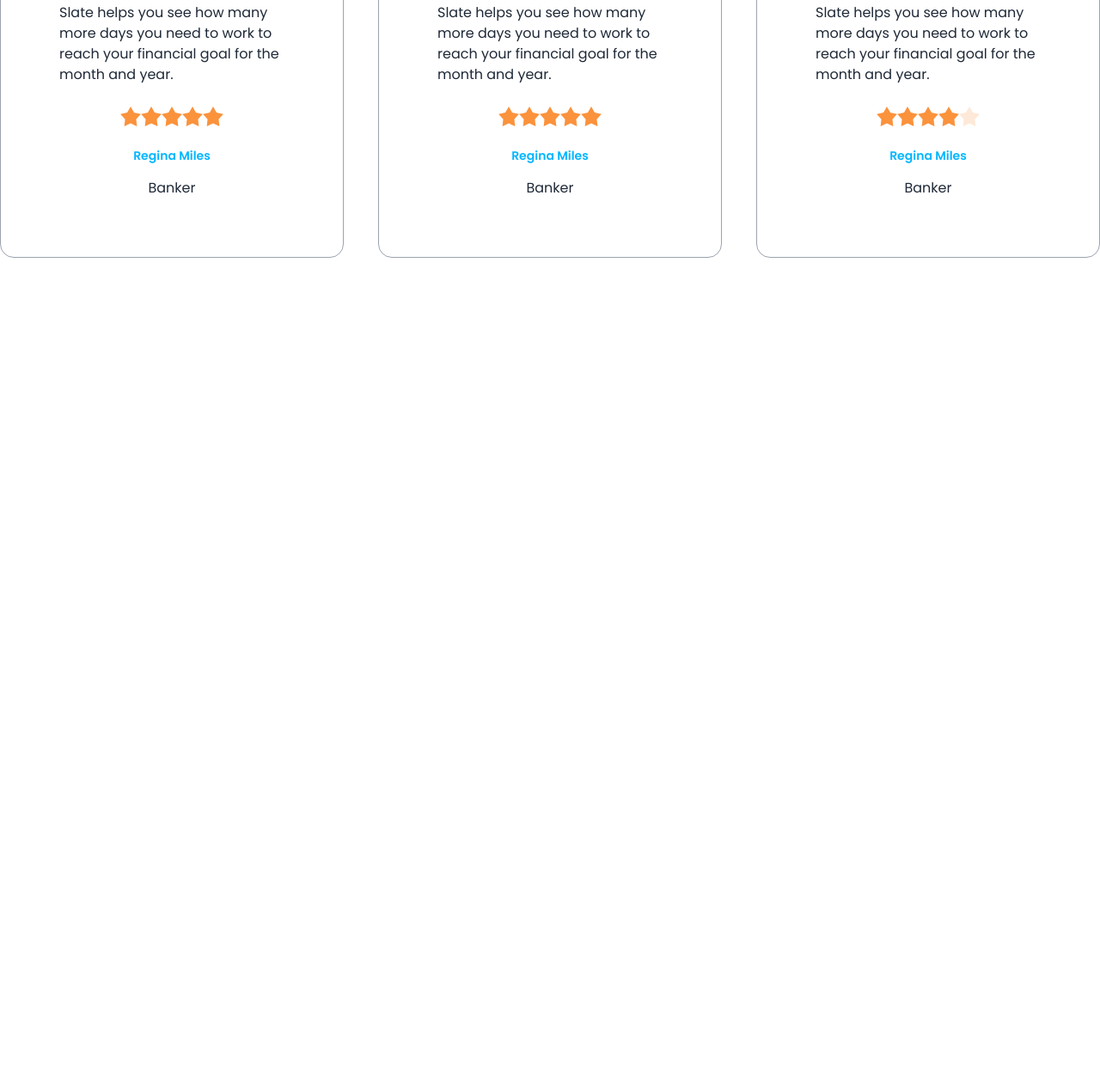
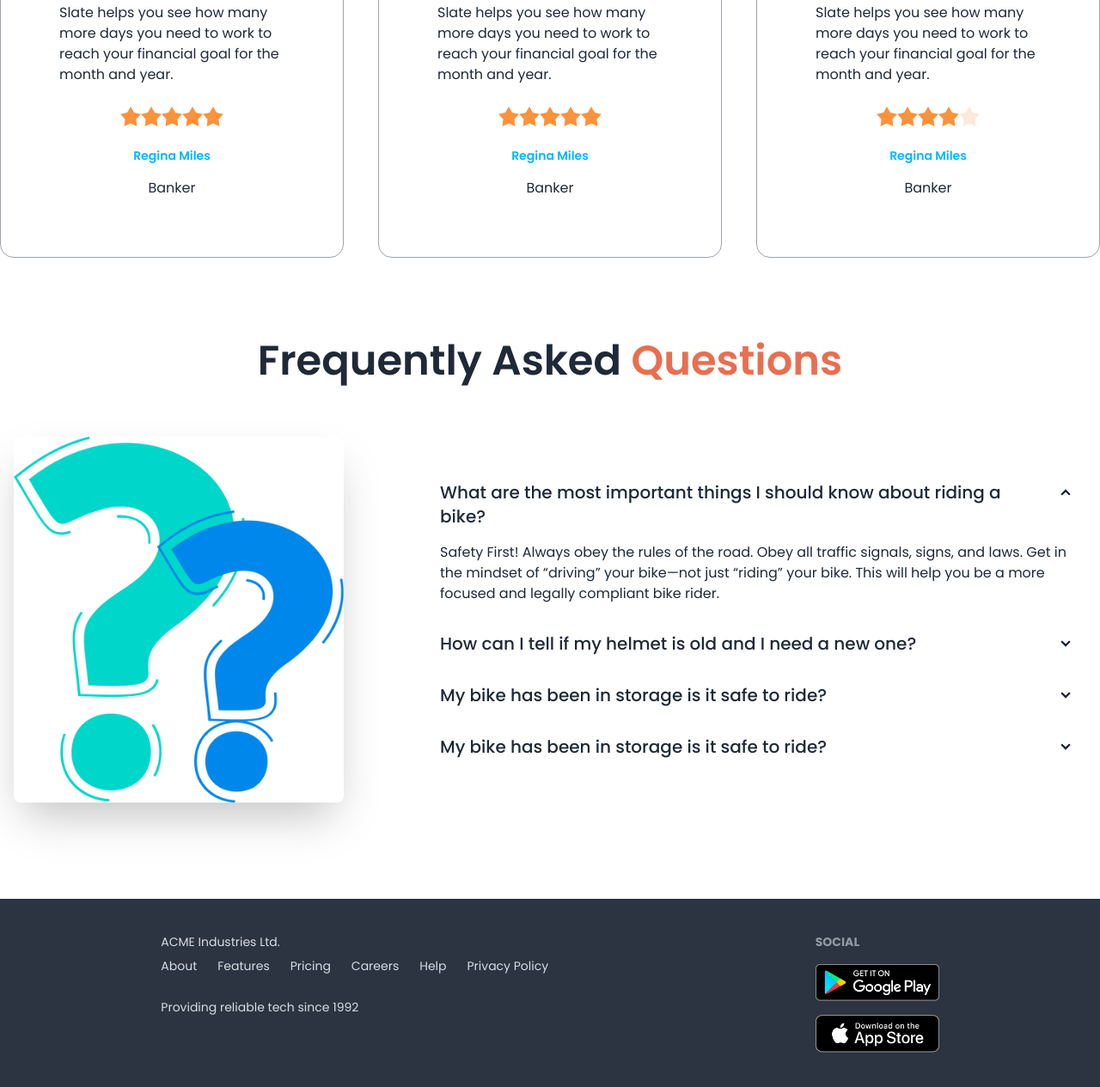
Before and after one commit to Nahin69/Biker-zone, a plain HTML site: page index.html in a window 1280 px wide. Shown: the part 1708-2973 px from the top of the page at 86% size. Before the commit the page ends 2008 px from the top, so only its background shows below. Drawn offline with nearby package versions, Linux system fonts and the light colour scheme.

Commit message:
faq and footer

```diff
--- a/index.html
+++ b/index.html
@@ -209,7 +209,8 @@
           <figure><img src="/images/others/latest1.png" alt="Shoes" /></figure>
           <div class="card-body">
             <h2 class="card-title text-3xl">Ducati XDIAVEL S-73</h2>
-            <p>Lorem ipsum dolor sit amet, consectetur adipiscing elit. Lacus, fermentum amet faucibus sed id nisi lectus at.</p>
+            <p>Lorem ipsum dolor sit amet, consectetur adipiscing elit. Lacus, fermentum amet faucibus sed id nisi
+              lectus at.</p>
             <div class="card-actions">
               <button class="btn bg-bike-primary uppercase text-white">Buy Now</button>
             </div>
@@ -220,7 +221,8 @@
           <figure><img src="/images/others/latest2.png" alt="Shoes" /></figure>
           <div class="card-body">
             <h2 class="card-title text-3xl">Ducati XDIAVEL S-73</h2>
-            <p>Lorem ipsum dolor sit amet, consectetur adipiscing elit. Lacus, fermentum amet faucibus sed id nisi lectus at.</p>
+            <p>Lorem ipsum dolor sit amet, consectetur adipiscing elit. Lacus, fermentum amet faucibus sed id nisi
+              lectus at.</p>
             <div class="card-actions">
               <button class="btn bg-bike-primary uppercase text-white">Buy Now</button>
             </div>
@@ -231,7 +233,8 @@
           <figure><img src="/images/others/latest3.png" alt="Shoes" /></figure>
           <div class="card-body">
             <h2 class="card-title text-3xl">Ducati XDIAVEL S-73</h2>
-            <p>Lorem ipsum dolor sit amet, consectetur adipiscing elit. Lacus, fermentum amet faucibus sed id nisi lectus at.</p>
+            <p>Lorem ipsum dolor sit amet, consectetur adipiscing elit. Lacus, fermentum amet faucibus sed id nisi
+              lectus at.</p>
             <div class="card-actions">
               <button class="btn bg-bike-primary uppercase text-white">Buy Now</button>
             </div>
@@ -243,7 +246,8 @@
     <!-- happy clients -->
 
     <section>
-      <h3 class="text-5xl mb-12 font-semibold text-center">Happy <span class="text-bike-primary">Clients says</span></h3>
+      <h3 class="text-5xl mb-12 font-semibold text-center">Happy <span class="text-bike-primary">Clients says</span>
+      </h3>
 
       <div class="grid gap-10 grid-cols-1 md:grid-cols-2 lg:grid-cols-3">
 
@@ -261,7 +265,7 @@
               <input type="radio" name="rating-2" class="mask mask-star-2 bg-orange-400" />
               <input type="radio" name="rating-2" class="mask mask-star-2 bg-orange-400" />
               <input type="radio" name="rating-2" class="mask mask-star-2 bg-orange-400" />
-                <input type="radio" name="rating-2" class="mask mask-star-2 bg-orange-400" checked  />
+              <input type="radio" name="rating-2" class="mask mask-star-2 bg-orange-400" checked />
               <input type="radio" name="rating-2" class="mask mask-star-2 bg-orange-400" />
             </div>
 
@@ -287,7 +291,7 @@
               <input type="radio" name="rating-2" class="mask mask-star-2 bg-orange-400" />
               <input type="radio" name="rating-2" class="mask mask-star-2 bg-orange-400" />
               <input type="radio" name="rating-2" class="mask mask-star-2 bg-orange-400" />
-                <input type="radio" name="rating-2" class="mask mask-star-2 bg-orange-400" checked  />
+              <input type="radio" name="rating-2" class="mask mask-star-2 bg-orange-400" checked />
               <input type="radio" name="rating-2" class="mask mask-star-2 bg-orange-400" />
             </div>
 
@@ -313,7 +317,7 @@
               <input type="radio" name="rating-2" class="mask mask-star-2 bg-orange-400" />
               <input type="radio" name="rating-2" class="mask mask-star-2 bg-orange-400" />
               <input type="radio" name="rating-2" class="mask mask-star-2 bg-orange-400" />
-                <input type="radio" name="rating-2" class="mask mask-star-2 bg-orange-400" checked  />
+              <input type="radio" name="rating-2" class="mask mask-star-2 bg-orange-400" checked />
               <input type="radio" name="rating-2" class="mask mask-star-2 bg-orange-400" />
             </div>
 
@@ -330,9 +334,97 @@
 
     </section>
 
+    <!-- faq -->
+
+    <section class="my-24">
+
+      <h3 class="text-5xl mb-12 font-semibold text-center">Frequently Asked <span
+          class="text-bike-primary">Questions</span></h3>
+
+
+      <div class="hero">
+        <div class="hero-content flex-col lg:gap-24 lg:flex-row">
+          <img src="/images/others/faq.png" class="w-3/4 lg:max-w-sm rounded-lg shadow-2xl" />
+          <div>
+            <div class="collapse collapse-arrow ">
+              <input type="radio" name="my-accordion-2" checked="checked" />
+              <div class="collapse-title text-xl font-medium">
+                What are the most important things I should
+                know about riding a bike?
+              </div>
+              <div class="collapse-content">
+                <p>Safety First! Always obey the rules of the road. Obey all traffic signals, signs, and laws. Get in
+                  the mindset of “driving” your bike—not just “riding” your bike. This will help you be a more focused
+                  and legally compliant bike rider. </p>
+              </div>
+            </div>
+            <div class="collapse collapse-arrow ">
+              <input type="radio" name="my-accordion-2" />
+              <div class="collapse-title text-xl font-medium">
+                How can I tell if my helmet is old and I need a
+                new one?
+              </div>
+              <div class="collapse-content">
+                <p>Safety First! Always obey the rules of the road. Obey all traffic signals, signs, and laws. Get in
+                  the mindset of “driving” your bike—not just “riding” your bike. This will help you be a more focused
+                  and legally compliant bike rider.</p>
+              </div>
+            </div>
+            <div class="collapse collapse-arrow ">
+              <input type="radio" name="my-accordion-2" />
+              <div class="collapse-title text-xl font-medium">
+                My bike has been in storage is it safe to ride?
+              </div>
+              <div class="collapse-content">
+                <p>Safety First! Always obey the rules of the road. Obey all traffic signals, signs, and laws. Get in
+                  the mindset of “driving” your bike—not just “riding” your bike. This will help you be a more focused
+                  and legally compliant bike rider. </p>
+              </div>
+            </div>
+            <div class="collapse collapse-arrow ">
+              <input type="radio" name="my-accordion-2" />
+              <div class="collapse-title text-xl font-medium">
+                My bike has been in storage is it safe to ride?
+              </div>
+              <div class="collapse-content">
+                <p>hello</p>
+              </div>
+            </div>
+          </div>
+        </div>
+      </div>
+
+    </section>
+
   </main>
 
   <footer>
+    <footer
+      class="flex flex-col lg:flex-row  justify-center justify-around footer p-10 bg-neutral text-neutral-content">
+      <aside class="">
+
+        <p>ACME Industries Ltd.
+          <br>
+        <ul class="flex gap-6">
+          <li><a href="#">About</a></li>
+          <li><a href="#">Features</a></li>
+          <li><a href="#">Pricing</a></li>
+          <li><a href="#">Careers</a></li>
+          <li><a href="#">Help</a></li>
+          <li><a href="#">Privacy Policy</a></li>
+
+        </ul>
+        <br>
+        Providing reliable tech since 1992</p>
+      </aside>
+      <nav>
+        <h6 class="footer-title">Social</h6>
+        <div class="grid grid-cols-1 gap-4">
+          <a><img class="w-36" src="images/others/android.png" alt=""></a>
+          <a><img class="w-36" src="images/others/ios.png" alt=""></a>
+        </div>
+      </nav>
+    </footer>
 
   </footer>
 </body>
```
Lines whose indentation alone changed are shown as unchanged.
